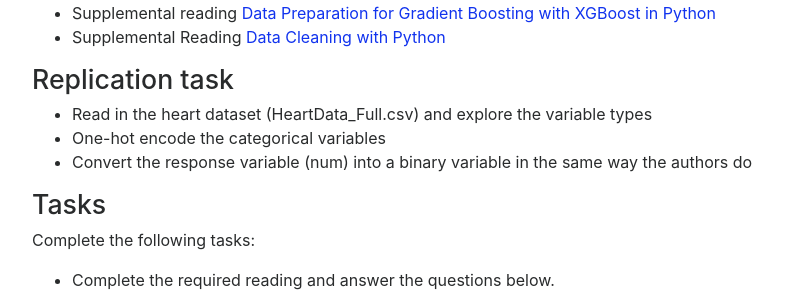
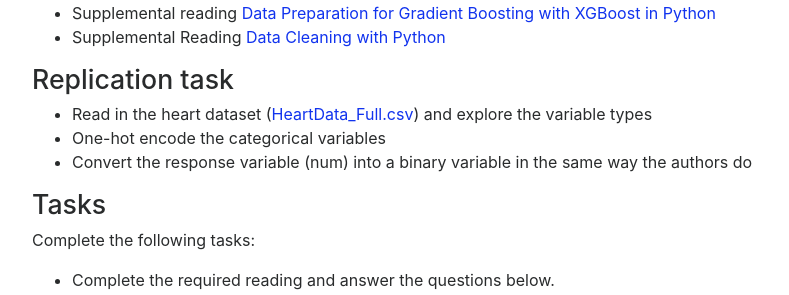
Before and after one commit to ACloninger/capstone-deloitte-travel-models, a Jekyll site: the page built from weeks/03-Data-Preparation.md, in a window 1280 px wide. Shown: the part 579-874 px from the top of the page, without its empty margins (243-1032 px from the left). Built offline with Jekyll 4.4.1, drawn with Linux system fonts in a browser that asks for light colours; nearby versions of some CDN libraries; part of the change alters nothing that is shown.

```diff
--- a/weeks/03-Data-Preparation.md
+++ b/weeks/03-Data-Preparation.md
@@ -23,7 +23,7 @@ Please read the following:
 
 ## Replication task
 
-* Read in the heart dataset (HeartData_Full.csv) and explore the variable types
+* Read in the heart dataset ([HeartData_Full.csv](../data/HeartData_Full.csv)) and explore the variable types
 * One-hot encode the categorical variables
 * Convert the response variable (num) into a binary variable in the same way the authors do
 
```
